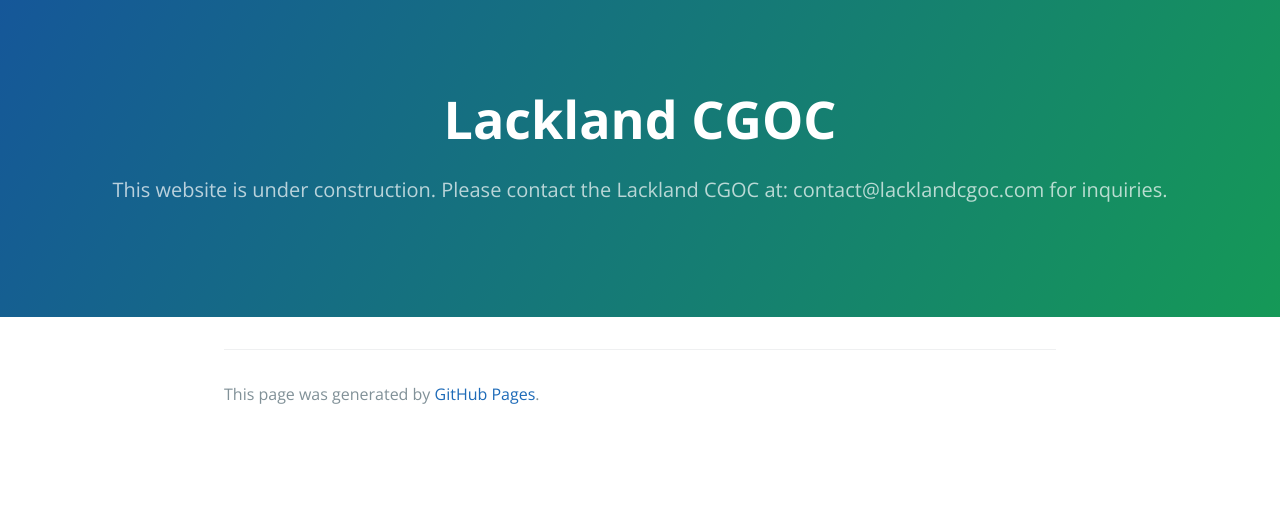
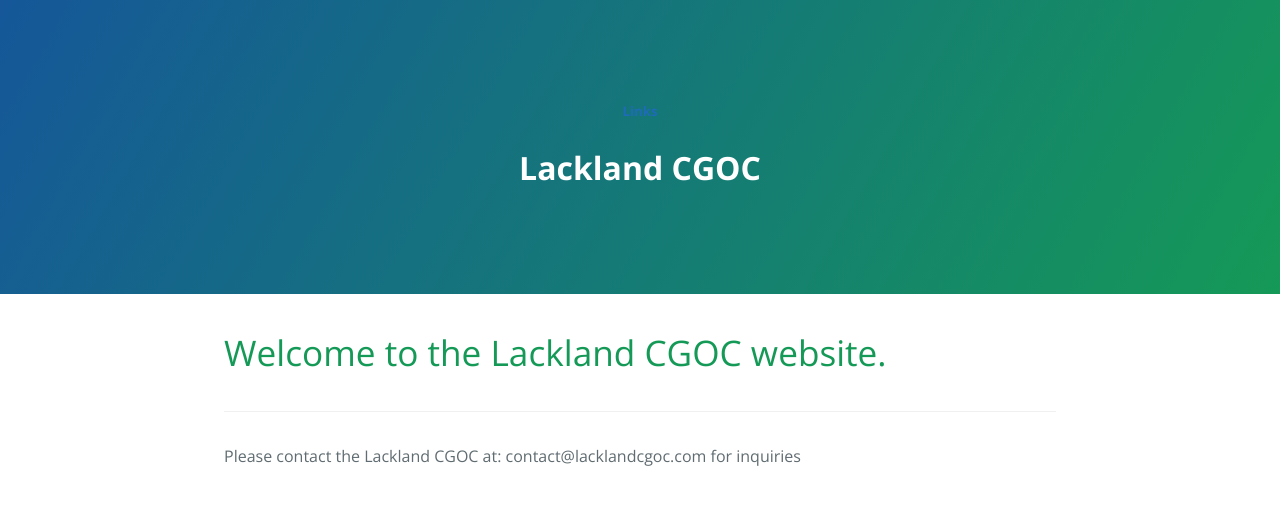
Before and after one commit to lacklandcgoc/lacklandcgoc.github.io, a Jekyll site: the page built from index.html, in a window 1280 px wide. Shown: the top 505 px of the page. Built offline with Jekyll 4.4.1, drawn with Linux system fonts in a browser that asks for light colours; the repository's description, which GitHub fills in, is left out.

Commit message:
Added links page and removed from default GitHub links

```diff
--- a/_config.yml
+++ b/_config.yml
@@ -15,8 +15,7 @@
 # in the templates via {{ site.myvariable }}.
 title: Lackland CGOC
 email: contact@lacklandcgoc.com
-description: > # this means to ignore newlines until "baseurl:"
-  This website is under construction. Please contact the Lackland CGOC at: contact@lacklandcgoc.com for inquiries.
+# description: > # this means to ignore newlines until "baseurl:"
 baseurl: "" # the subpath of your site, e.g. /blog
 url: "http://lacklandcgoc.com"
 github_username:  lacklandcgoc
--- a/_layouts/default.html
+++ b/_layouts/default.html
@@ -11,6 +11,9 @@
   </head>
   <body>
     <section class="page-header">
+        <h5><a href="links.html">Links</a></h5>
+        <h1>{{site.title}}</h1>
+     <!--
       <h1 class="project-name">{{ site.title | default: site.github.repository_name }}</h1>
       <h2 class="project-tagline">{{ site.description | default: site.github.project_tagline }}</h2>
       {% if site.github.is_project_page %}
@@ -20,16 +23,20 @@
         <a href="{{ site.github.zip_url }}" class="btn">Download .zip</a>
         <a href="{{ site.github.tar_url }}" class="btn">Download .tar.gz</a>
       {% endif %}
+        -->
     </section>
 
     <section class="main-content">
       {{ content }}
 
       <footer class="site-footer">
+          <div>Please contact the Lackland CGOC at: contact@lacklandcgoc.com for inquiries</div>
+          <!--
         {% if site.github.is_project_page %}
           <span class="site-footer-owner"><a href="{{ site.github.repository_url }}">{{ site.github.repository_name }}</a> is maintained by <a href="{{ site.github.owner_url }}">{{ site.github.owner_name }}</a>.</span>
         {% endif %}
         <span class="site-footer-credits">This page was generated by <a href="https://pages.github.com">GitHub Pages</a>.</span>
+            -->
       </footer>
     </section>
 
--- a/index.html
+++ b/index.html
@@ -2,12 +2,5 @@
 layout: default
 title: Lackland CGOC
 ---
-<!--
 
-<main class="valign-wrapper">
-  <div class="align-left valign grey-text darken-3" style="padding-left:50px">
-    <h5 class="align-left">Lackland CGOC</h5>
-  </div>
-</main>
-
--->
+<h1>Welcome to the Lackland CGOC website.</h1>
```
Also changed, not shown: links.html (added, +9 -0 lines).
